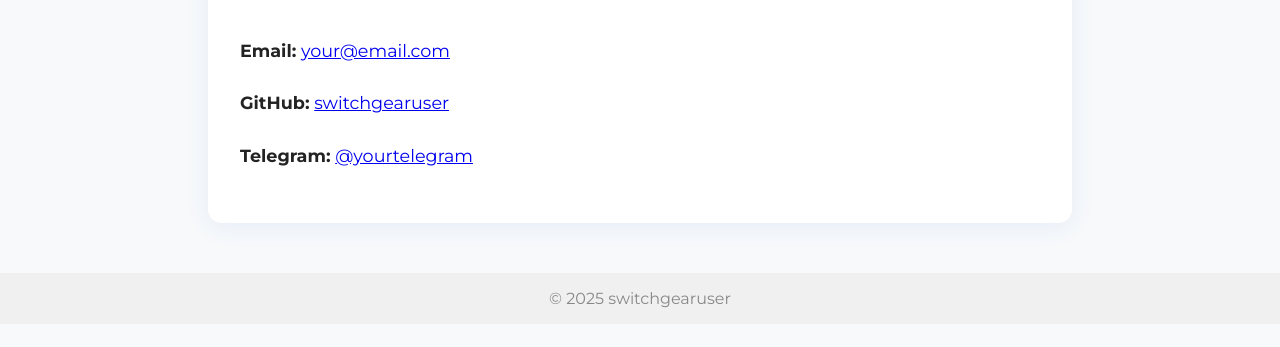
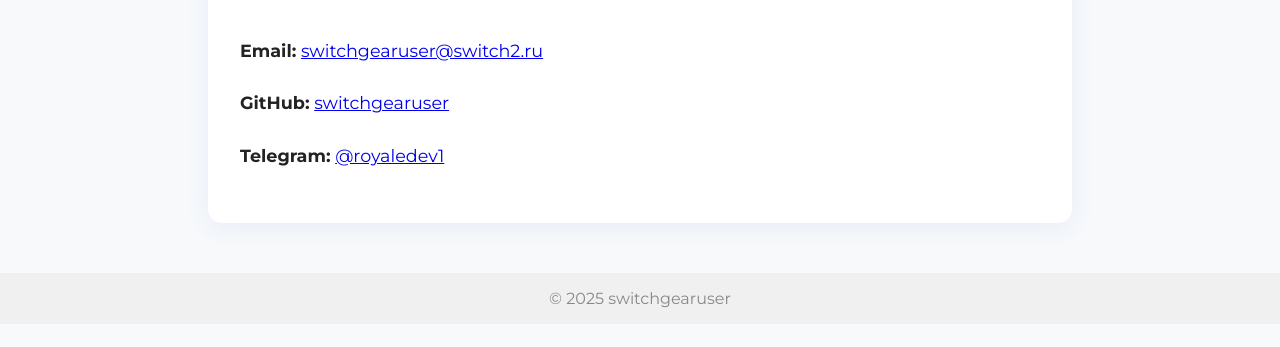
Before and after one commit to switchgearuser/switchgearuserbio, a plain HTML site: page contacts.html in a window 1280 px wide. Shown: the part 205-552 px from the top of the page. Drawn offline with Linux system fonts and the light colour scheme.

Commit message:
Обновить contacts.html

```diff
--- a/contacts.html
+++ b/contacts.html
@@ -20,9 +20,9 @@
   <main>
     <h1>Контакты</h1>
     <div class="contacts-block">
-      <p><b>Email:</b> <a href="mailto:your@email.com">your@email.com</a></p>
+      <p><b>Email:</b> <a href="mailto:switchgearuser@switch2.ru">switchgearuser@switch2.ru</a></p>
       <p><b>GitHub:</b> <a href="https://github.com/switchgearuser" target="_blank">switchgearuser</a></p>
-      <p><b>Telegram:</b> <a href="https://t.me/yourtelegram" target="_blank">@yourtelegram</a></p>
+      <p><b>Telegram:</b> <a href="https://t.me/royaledev1" target="_blank">@royaledev1</a></p>
     </div>
   </main>
   <footer>
```
